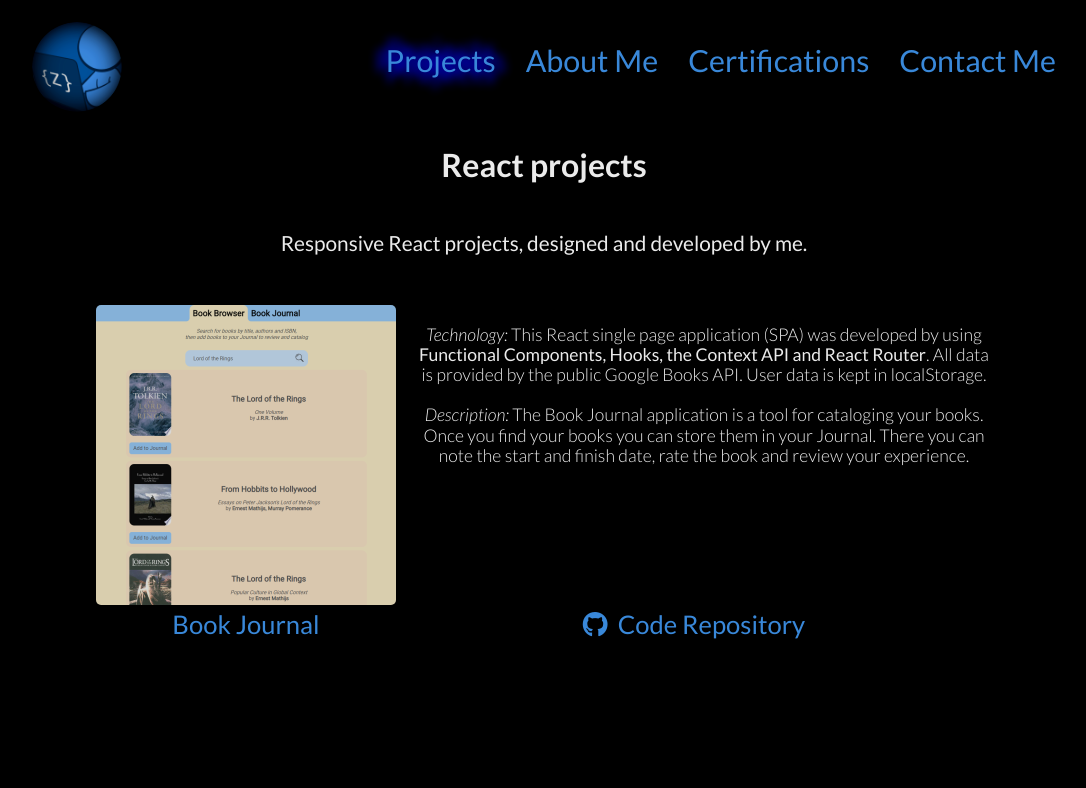
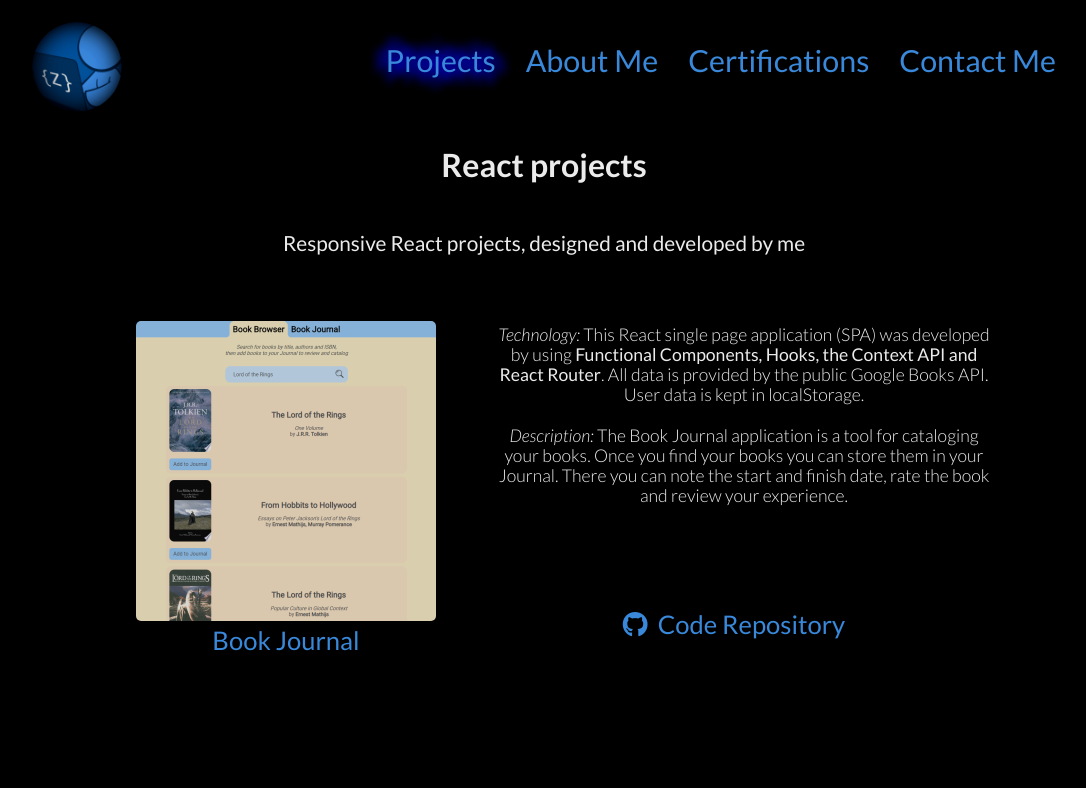
Before and after one commit to Shizuri/React-portfolio, a React (Create React App) app: page /projects in a window 1280 px wide. Shown: the top 788 px of the page, without its empty margins (96-1182 px from the left). Built offline with nearby package versions, Linux system fonts and the light colour scheme.

Commit message:
Changed the components to be Semantic HTML

```diff
--- a/src/AboutMe.js
+++ b/src/AboutMe.js
@@ -9,25 +9,25 @@
 	}, [])
 
 	return (
-		<div className='About-me'>
+		<article className='About-me'>
 			<h2 className='About-me-h2'>About Me</h2>
-			<p>Hi. I am a Software Engineer that focuses on Front-end web development. Most of my work is focused on
+			<p>Hi. I am a Software Engineer that focuses on Front-end web development. Most of my work is revolves around
 			creating responsive websites by using HTML, CSS and JavaScript and web apps by using React.
 				The best way to see what I do is to check out my <Link to='/projects' className='About-me-projects-link'>Projects</Link>.</p>
 			<h2 className='About-me-h2'>Personality</h2>
 			<p>I am a very open, communicative and friendly person and I enjoy just such work
 			environments. I love working as part of a team and I value hard work and honesty. My
 			greatest asset is that I enjoy learning new things and do so whenever I can. Because of
-			my propensity towards attention to detail I have chosen to focus on the front end
+			my propensity towards attention to detail I have chosen to focus on the Front-end
 				development and design aspect of the web developer profession.</p>
 			<h2 className='About-me-h2'>Education & Experience</h2>
 			<p>I have graduated from the Faculty of Informatics at the European University in Skopje
-			as a Software Engineer with a 9.0 GPA. Initially I worked as a hardware specialist and sales at PC
+			as a Software Engineer with a 9.0 GPA. Initially I worked as a hardware specialist and sales manager at PC
 			Discount - Skopje. Later I got promoted to store manager. Once I decided to transition to software development I started to
 			intensely work on my craft and applying for internship positions. As an intern in the
 			company Sourcico I gained knowledge and experience in the JavaEE world. Later I
 			received training as a full stack developer in the company Sorsix. Now my goal is solely
-				on finding a job as a front end developer with a focus on the React JavaScript library.</p>
+				on working as a Front-end developer.</p>
 			{/* <h2 className='About-me-h2'>Additional Knowledge</h2>
 				<p>From my first encounter with computers I have been fascinated by them. I’ve come in
 				contact with, studied and worked with many programming languages, computer
@@ -36,7 +36,7 @@
 				Spring Boot, JavaServer Faces, Maven, Gradle, JUnit, Servlets, JSP, JSTL, JDBC,
 				MySQL, Postgresql, JAX-RS, RESTful APIs, Jersey, Intellij IDEA, Eclipse IDE, NetBeans
 				IDE, VisualStudio Code and more.</p> */}
-		</div>
+		</article>
 	)
 }
 
--- a/src/App.js
+++ b/src/App.js
@@ -50,6 +50,8 @@
 				</nav>
 				<div className='App-menu-button' onClick={toggleMenu}>&#9776;</div>
 			</header>
+
+			<main>
 				<Route render={({ location }) => (
 					<TransitionGroup className='transition-group' >
 						<CSSTransition
@@ -77,24 +79,7 @@
 						</CSSTransition>
 					</TransitionGroup>
 				)} />
-
-			{/* <Switch>
-				<Route exact path='/'>
-					<Hello />
-				</Route>
-				<Route exact path='/about-me'>
-					<AboutMe />
-				</Route>
-				<Route exact path='/projects'>
-					<Projects />
-				</Route>
-				<Route exact path='/certifications'>
-					<Certifications />
-				</Route>
-				<Route exact path='/contact-me'>
-					<ContactMe />
-				</Route>
-			</Switch> */}
+			</main>
 		</div>
 	)
 }
--- a/src/Certificate.js
+++ b/src/Certificate.js
@@ -5,20 +5,20 @@
     const { certificateName, certificateImage, certificateLink, certificateDescription, courseLink } = props
 
     return (
-        <div className='Certificate'>
-            <div className='Certificate-left-box'>
+        <article className='Certificate'>
+            <figure className='Certificate-left-box'>
                 <a className='Certificate-link' href={certificateLink} target='_blank' rel='noopener noreferrer'>
                     <img className='Certificate-image' src={certificateImage} alt={certificateName} />
                 </a>
-            </div>
-            <div className='Certificate-right-box'>
+            </figure>
+            <section className='Certificate-right-box'>
                 <a className='Certificate-link' href={certificateLink} target='_blank' rel='noopener noreferrer'>
                     <div className='Certificate-name'>{certificateName}</div>
                 </a>
                 <div className='Certificate-description'>{certificateDescription}</div>
                 {courseLink !== undefined && <a className='Certificate-site-link' href={courseLink} target='_blank' rel='noopener noreferrer'>Course link</a>}
-            </div>
-        </div>
+            </section>
+        </article>
     )
 }
 
--- a/src/Certifications.js
+++ b/src/Certifications.js
@@ -15,7 +15,7 @@
 	}, [])
 
 	return (
-		<div className='Certifications'>
+		<article className='Certifications'>
 			<Certificate
 				certificateImage={coltSteeleReactBootcampImage}
 				certificateLink='https://www.udemy.com/certificate/UC-3bee9155-5ad1-4df0-9f53-f71e3ae9628e/'
@@ -64,7 +64,7 @@
 					Letter of recommendation from the company Sourcico.
 				</>}
 			/>
-		</div>
+		</article>
 	)
 }
 
--- a/src/ContactMe.js
+++ b/src/ContactMe.js
@@ -15,7 +15,7 @@
 	}, [])
 
 	return (
-		<div className='Contact-me page'>
+		<article className='Contact-me page'>
 			<div className='Contact-me-greeting'>Feel free to contact me about any additional information at:</div>
 			{mailShown !== true ? <div className='Contact-me-spam-protection-blank'></div> : <img src={epostaImage} alt='' className='Contact-me-eposta-image' />}
 			<div className='Contact-me-spam-protection-notification'>The email is an image to prevent spam.<br />Apologies for the inconvenience.</div>
@@ -24,7 +24,7 @@
 				<a href='https://www.linkedin.com/in/zdravko-mavkov/' target='_blank' rel='noopener noreferrer'><i className='Contact-me-link fab fa-linkedin fa-5x'></i></a>
 				<a href='https://github.com/Shizuri' target='_blank' rel='noopener noreferrer'><i className='Contact-me-link fab fa-github fa-5x'></i></a>
 			</div>
-		</div>
+		</article>
 	)
 }
 
--- a/src/Hello.js
+++ b/src/Hello.js
@@ -9,14 +9,14 @@
     }, [])
 
     return (
-        <div className='Hello'>
+        <section className='Hello'>
             <img className='Hello-image' src={zmImage} alt='' />
             <div className='Hello-text'>
                 <div className='Hello-text-hi'>Hi, I am</div>
                 <div className='Hello-text-name'>Zdravko Mavkov</div>
                 <div className='Hello-text-profession'>FRONT-END DEV</div>
             </div>
-        </div>
+        </section>
     )
 }
 
--- a/src/Project.js
+++ b/src/Project.js
@@ -5,14 +5,14 @@
     const { name, projectImage, projectWebSite, projectCodeRepoLink, projectDescription, codeTaskDescription, codeIcon } = props
 
     return (
-        <div className='Project'>
+        <article className='Project'>
             <a className='Project-site-link' href={projectWebSite} target='_blank' rel='noopener noreferrer'>
-                <div className='Project-left-box'>
+                <figure className='Project-left-box'>
                     <img className='Project-site-image' src={projectImage} alt={`${name} site`} />
-                    <div className='Project-name'>{name}</div>
-                </div>
+                    <figcaption className='Project-name'>{name}</figcaption>
+                </figure>
             </a>
-            <div className='Project-right-box'>
+            <section className='Project-right-box'>
                 <div className='Project-description'>{projectDescription}</div>
                 <div className='Project-code-box'>
                     <a className='Project-code-link' href={projectCodeRepoLink} target='_blank' rel='noopener noreferrer'>
@@ -20,8 +20,8 @@
                         <span>{codeTaskDescription}</span>
                     </a>
                 </div>
-            </div>
-        </div>
+            </section>
+        </article>
     )
 }
 
--- a/src/Projects.js
+++ b/src/Projects.js
@@ -18,9 +18,9 @@
 	}, [])
 
 	return (
-		<div className='Projects'>
+		<section className='Projects'>
 			<h2 className='Projects-h2'>React projects</h2>
-			<h3 className='Projects-h3'>Responsive React projects, designed and developed by me.</h3>
+			<h3 className='Projects-h3'>Responsive React projects, designed and developed by me</h3>
 			{/* React Projects from here */}
 			<Project
 				name='Book Journal'
@@ -65,7 +65,7 @@
 			/>
 
 			<h2 className='Projects-h2'>Free Code Camp projects</h2>
-			<h3 className='Projects-h3'>Responsive websites created for the FCC certification.</h3>
+			<h3 className='Projects-h3'>Responsive websites created for the FCC certification</h3>
 			{/* Free Code Camp Projects from here */}
 			<Project
 				name='Tribute Page'
@@ -136,7 +136,7 @@
 				codeTaskDescription='Free Code Camp task'
 				codeIcon={<i className='Project-code-icon fab fa-free-code-camp'></i>}
 			/>
-		</div>
+		</section>
 	)
 }
 
```
Lines whose indentation alone changed are shown as unchanged.
